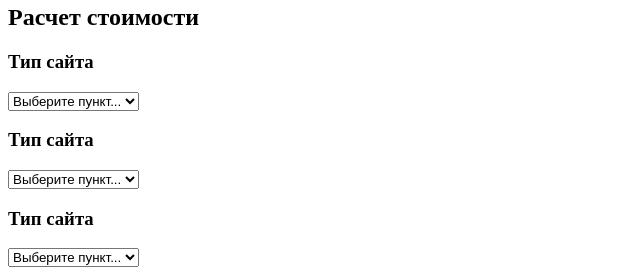
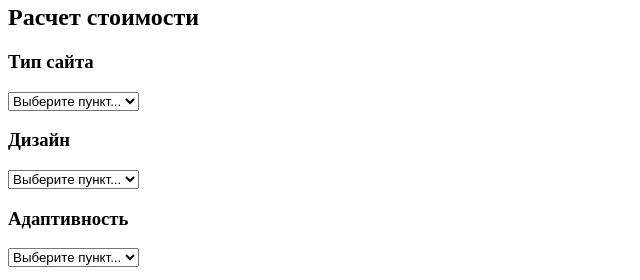
Before and after one commit to Snumpl/snumpl.github.io, a plain HTML site: page src/index.html in a window 1280 px wide. Shown: the part 1440-1720 px from the top of the page, 0-640 px from the left. Drawn offline with Linux system fonts and the light colour scheme.

Commit message:
Исправил ошибки

```diff
--- a/src/index.html
+++ b/src/index.html
@@ -106,7 +106,7 @@
          </select>
       </div>
       <div class="design-site">
-         <h3>Тип сайта</h3>
+         <h3>Дизайн</h3>
          <select name="design-list" id="design">
             <option value="">Выберите пункт...</option>
             <option value="3">Тип1</option>
@@ -114,7 +114,7 @@
          </select>
       </div>
       <div class="adaptability-site">
-         <h3>Тип сайта</h3>
+         <h3>Адаптивность</h3>
          <select name="adaptability-list" id="adaptability">
             <option value="">Выберите пункт...</option>
             <option value="5">Тип1</option>
@@ -209,7 +209,7 @@
          <ul>
             <li><a class="social-icons-fasebook" href="#" alt="fasebook">картинка</a></li>
             <li><a class="social-icons-twitter" href="#" alt="twitter">картинка</a></li>
-            <li><a class="social-icons--???" href="#" alt="???">картинка</a></li>
+            <li><a class="social-icons-dribbble" href="#" alt="dribbble">картинка</a></li>
             <li><a class="social-icons-github" href="#" alt="github">картинка</a></li>
             <li><a class="social-icons-instagram" href="#" alt="instagram">картинка</a></li>
             <li><a class="social-icons-LinkedIn" href="#" alt="LinkedIn">картинка</a></li>
```
